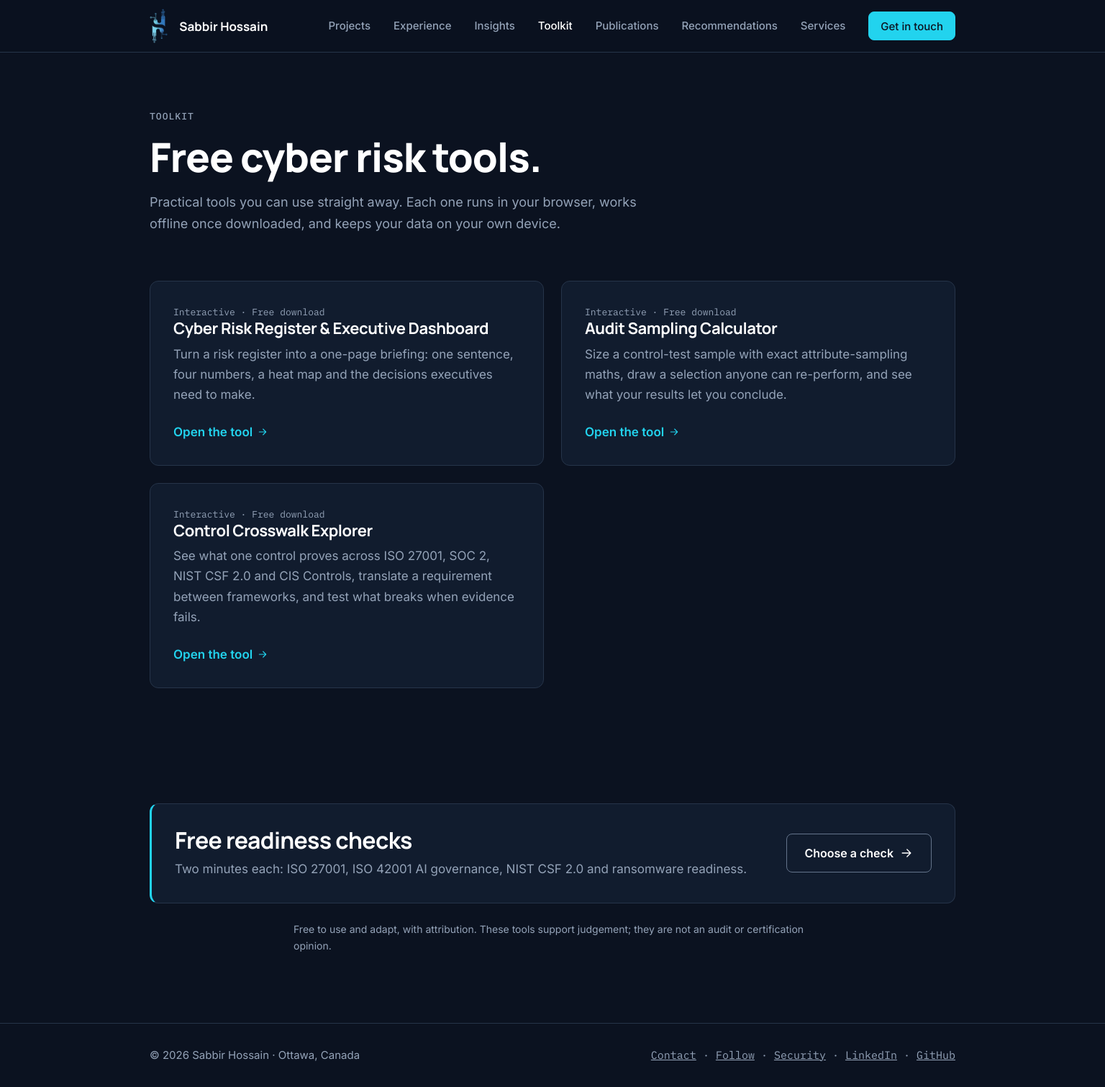
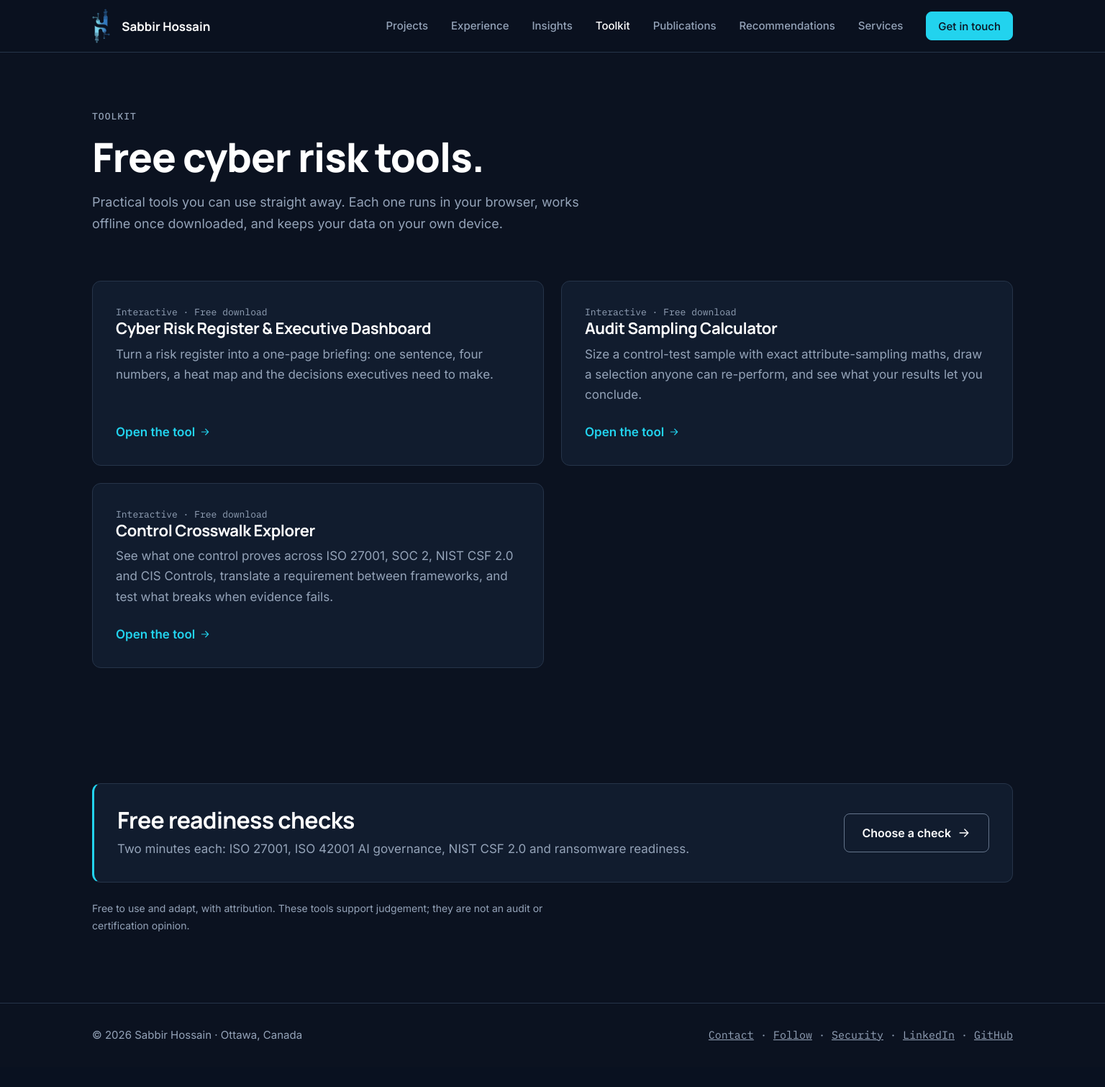
Before and after one commit to mshshuvo/mshshuvo.com, a Flask app: page /toolkit in a window 1536 px wide. Shown: the whole page at 72% size. After the commit the page ends 1446 px from the top, so only its background shows below. Run offline with Flask 3, Linux system fonts and the light colour scheme; parts of the project's set-up code (start-up, migrations or seed data) failed here and were passed over.

Commit message:
Wide screens: 1280px column from 1440px up, larger hero heading, long paragraphs capped at 75ch
Co-Authored-By: Claude Opus 5.5 <noreply@anthropic.com>
Claude-Session: https://claude.ai/code/session_01XSYYJDawDTxFMLFb23aa6A

```diff
--- a/static/css/site.css
+++ b/static/css/site.css
@@ -632,3 +632,11 @@ details[open] .tl__more::after { content: "hide −"; }
   .nav__links a { font-size: .8125rem; }
   .brand__name { display: none; }
 }
+
+/* ---------- wide screens: use more width, keep text at a readable line length ---------- */
+@media (min-width: 1440px) {
+  .wrap { width: min(1280px, 100% - var(--s8)); }
+  .hero h1 { font-size: 3.9rem; }
+}
+/* Long paragraphs never exceed a comfortable line length, whatever the screen width */
+.fineprint, .callout p, .wrap--narrow > p { max-width: 75ch; }
```
